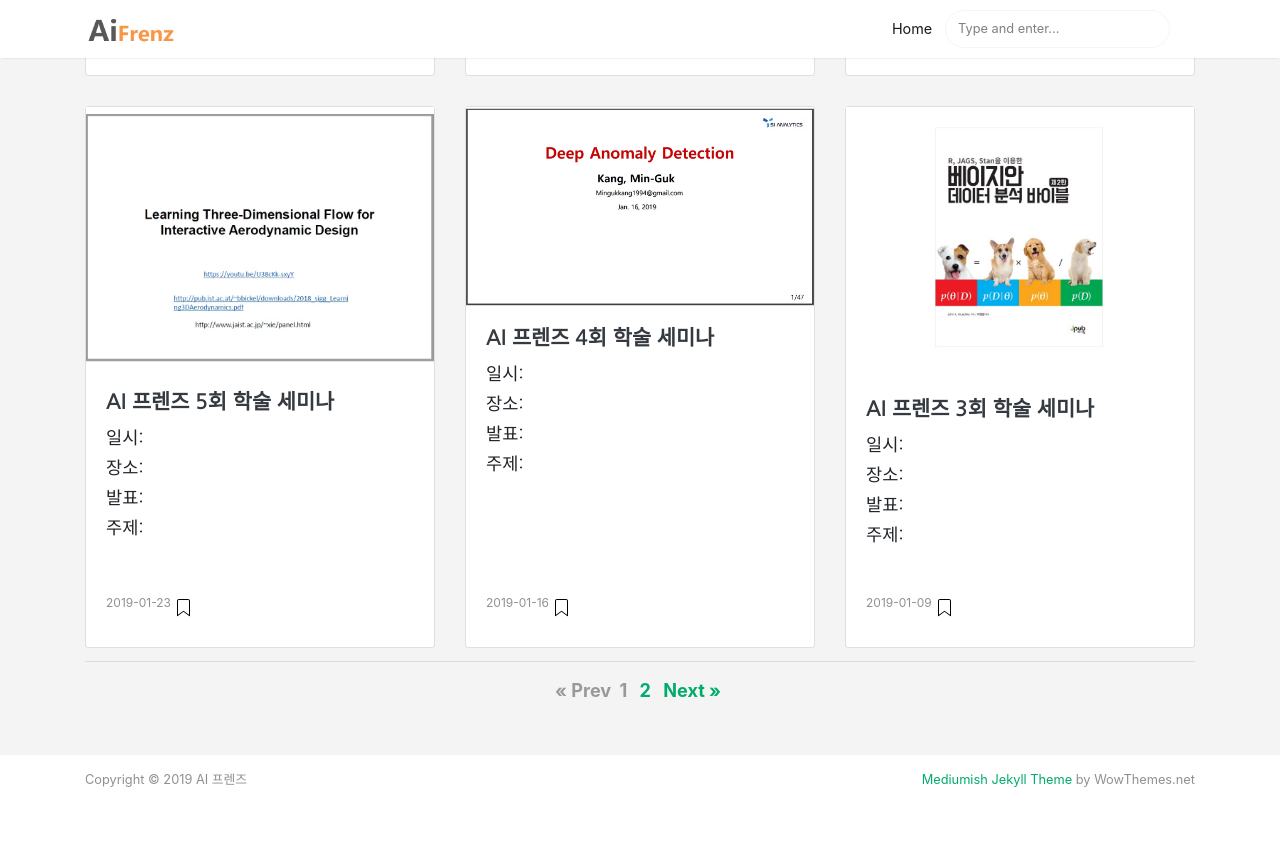
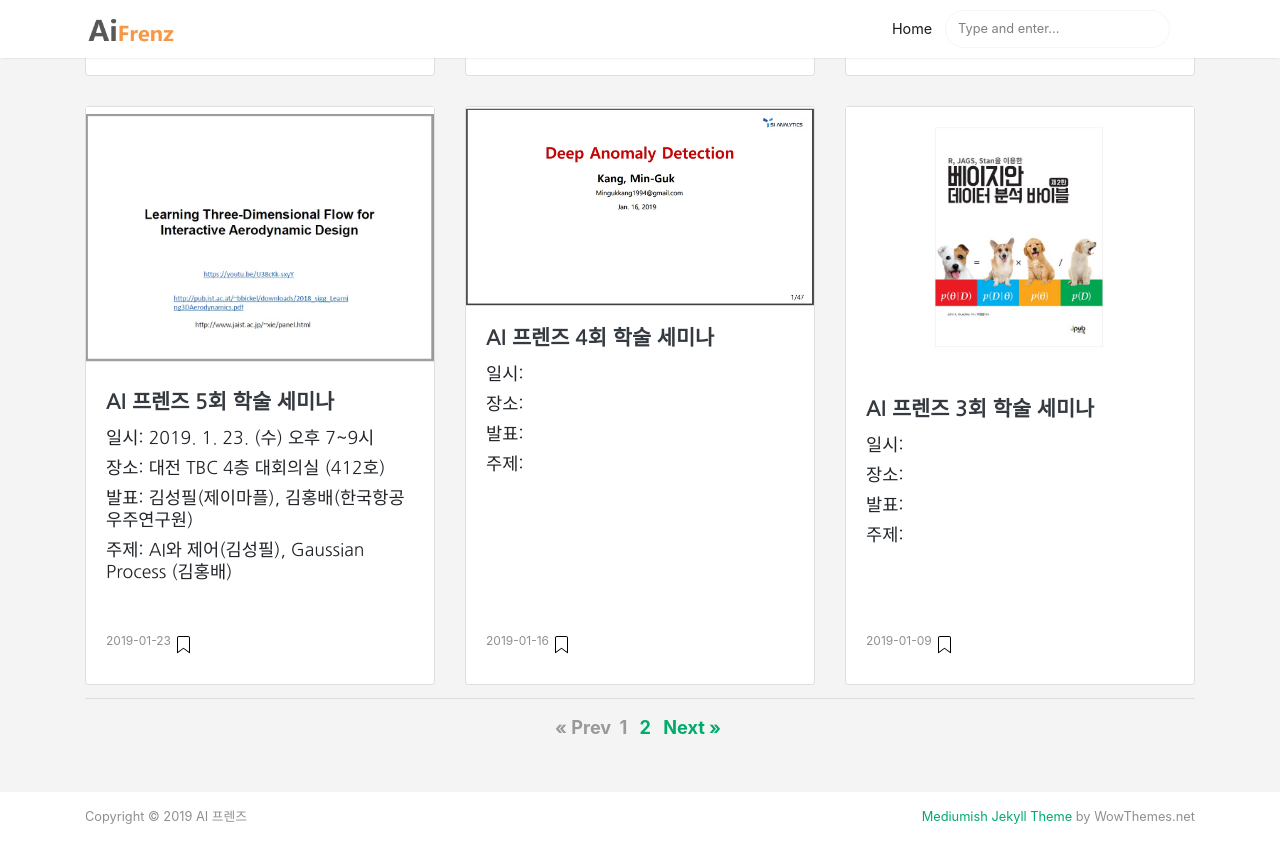
Before and after one commit to aifrenz/aifrenz.github.io, a Jekyll site: the page built from index.html, in a window 1280 px wide and 900 px high, scrolled down 2243 px. Shown: the top 863 px of the window. Built offline with Jekyll 4.4.1, drawn with Linux system fonts in a browser that asks for light colours; the list of posts is cut into pages by our own code.

Commit message:
Update 2019-01-23-5th-seminar.markdown

```diff
--- a/_posts/2019-01-23-5th-seminar.markdown
+++ b/_posts/2019-01-23-5th-seminar.markdown
@@ -2,6 +2,10 @@
 layout: post
 title:  "AI 프렌즈 5회 학술 세미나"
 date:   2019-01-23 19:00:00
+when: 2019. 1. 23. (수) 오후 7~9시
+where: 대전 TBC 4층 대회의실 (412호)
+who: 김성필(제이마플), 김홍배(한국항공우주연구원)
+what: AI와 제어(김성필), Gaussian Process (김홍배)
 categories: ai-friends update
 tags: ai-friends update
 image: /images/20190123.jpg
```
